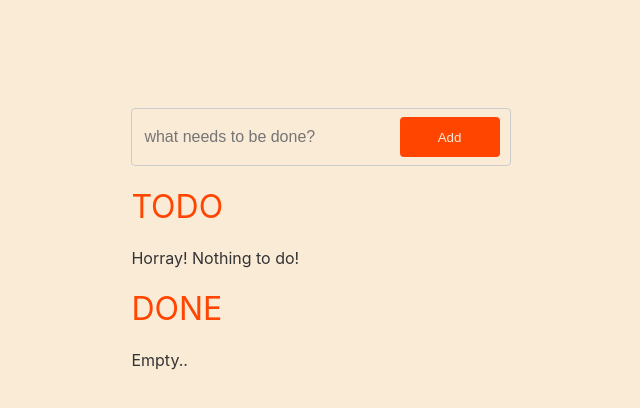
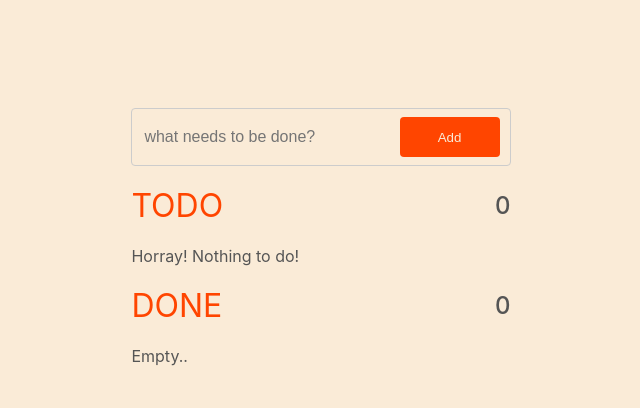
Before and after one commit to gspasov/stodos, a Svelte app: page / in a window 1280 px wide. Shown: the top 408 px of the page, without its empty margins (319-959 px from the left). Built offline with nearby package versions, Linux system fonts and the light colour scheme.

Commit message:
Add count of `Todo`s and `Done`s

```diff
--- a/src/components/TodosList.svelte
+++ b/src/components/TodosList.svelte
@@ -10,10 +10,17 @@
   let transitionsStarted = 0;
   let transitionsEnded = 0;
   $: shouldDisplayEmptyText = todos.length === 0 && transitionsStarted === transitionsEnded
+
+  $: count = todos.length
 </script>
 
-<h1>{title}</h1>
-{#if shouldDisplayEmptyText} {onEmpty} {/if}
+<div>
+  <h1>{title}</h1>
+  <h2>{count}</h2>
+</div>
+{#if shouldDisplayEmptyText}
+  <span>{onEmpty}</span>
+{/if}
 {#each todos as {id, description} (id)}
   <Todo
     {id}
@@ -25,9 +32,23 @@
 
 <style>
   h1 {
+    display: inline-block;
     color: orangered;
     text-transform: uppercase;
     font-size: 2em;
     font-weight: 400;
+    margin: 20px 0px;
+    line-height: 40px;
+  }
+  h2 {
+    float: right;
+    color: #555;
+    font-weight: 500;
+    margin: 20px 0px;
+    line-height: 40px;
+  }
+
+  span {
+    color: #555;
   }
 </style>
```
